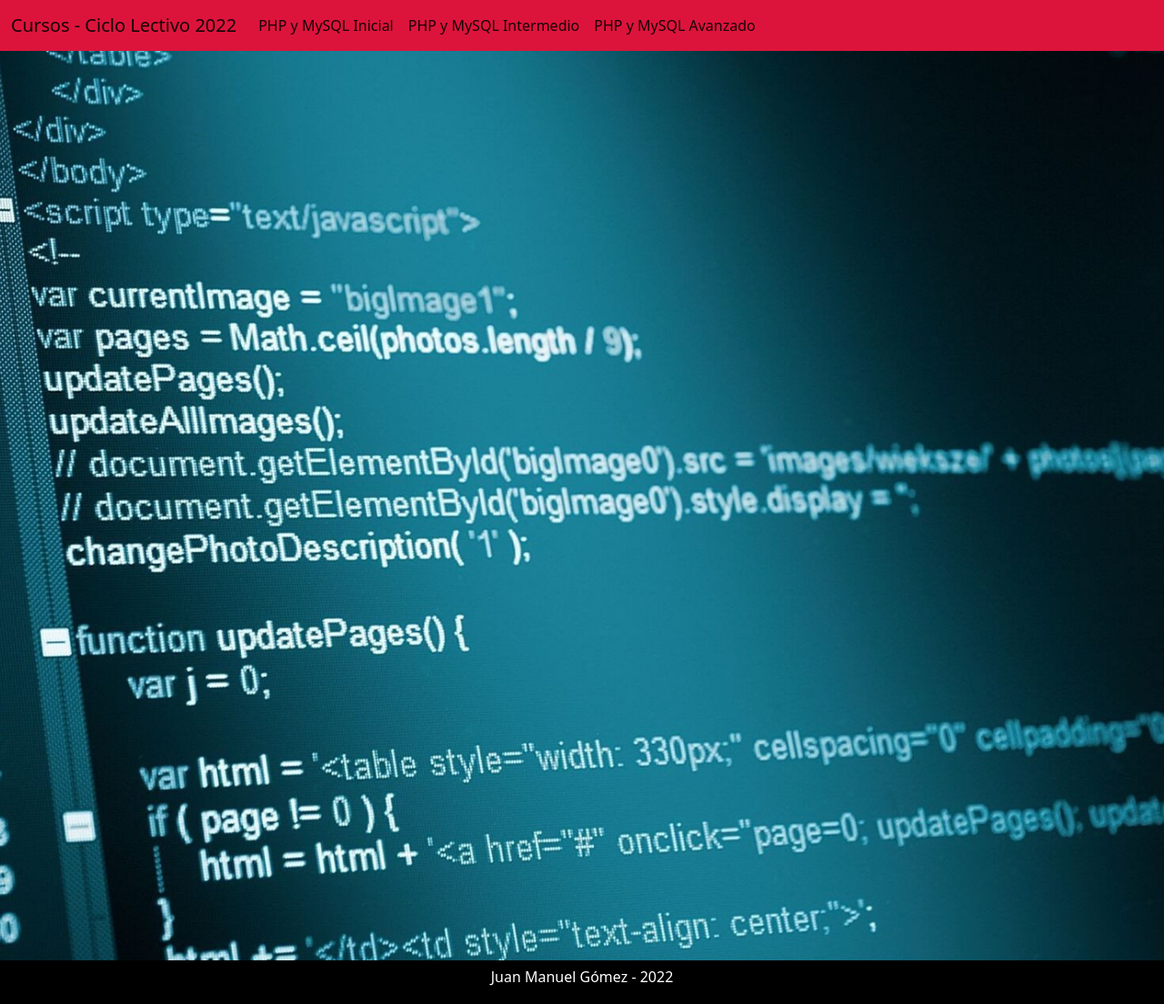
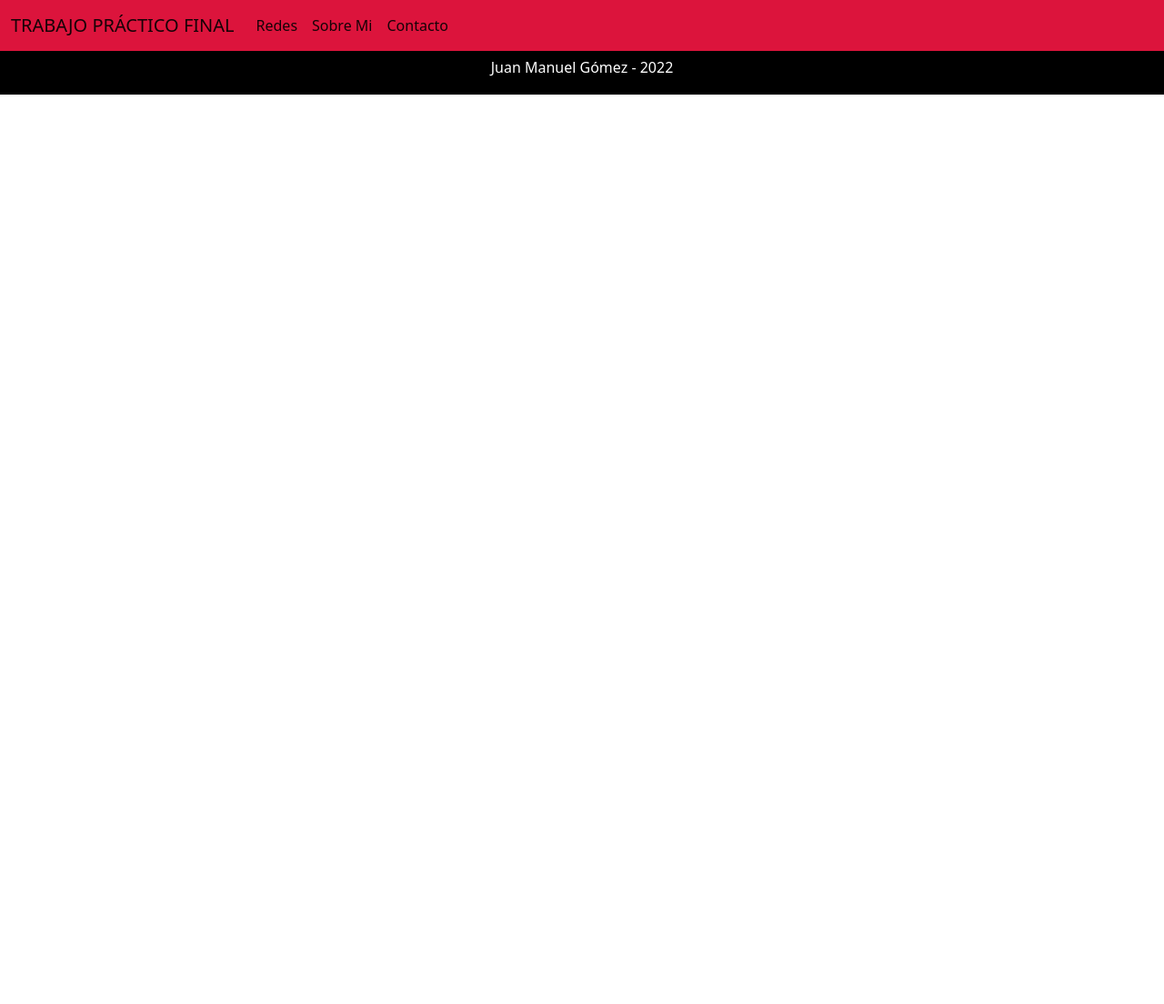
Before and after one commit to jmgomez89/modulo1, a PHP site: page /curso.php in a window 1280 px wide. Shown: the whole page at 91% size. After the commit the page ends 104 px from the top, so only its background shows below. Run offline with PHP 8.4, Linux system fonts and the light colour scheme.

Commit message:
contacto

```diff
--- a/curso.php
+++ b/curso.php
@@ -1,7 +1,7 @@
 <?php include('header.php') ?>
 
 
-    <section class="first-section" style="background-image: url(imagenes/php.jpg);">
+<div class="container-fluid first-section" style="background-image: url(imagenes/php.jpg);">
 
     <?php
 
@@ -26,7 +26,7 @@
     ?>
 
 
-    </section>
+</div>
 
 
 <?php include('footer.php') ?>
--- a/estilos/estilos.css
+++ b/estilos/estilos.css
@@ -7,14 +7,6 @@ nav {
     background-color: crimson;
     filter: opacity(70);
 
-}
-
-.first-section {
-    height: 125vh;
-    width: 100%;
-    background-position: center;
-    background-size: cover;
-    background-repeat: no-repeat;
 }
 
 .cards-container {
@@ -71,7 +63,7 @@ nav {
 .curso-container {
     background-color: transparent;
     width: 60%;
-    height: 80%;
+    height: 60%;
     margin: auto;
     display: flex;
     align-items: center;
@@ -87,7 +79,7 @@ nav {
 }
 
 .curso img {
-    width: 80%;
+    width: 70%;
     height: 55%;
     display: block;
     margin: 0 auto;
@@ -106,6 +98,11 @@ footer {
 footer p {
     text-align: center;
     color: white;
+}
+
+.formulario-contacto {
+    margin: 0 auto;
+    height: 100%;
 }
 
 @media (max-width: 1090px) {
--- a/header.php
+++ b/header.php
@@ -12,7 +12,7 @@
   <?php
 
         //cursos
-        const   CURSO = 'Cursos - Ciclo Lectivo 2022';
+        const   CICLO = 'TRABAJO PRÁCTICO FINAL';
 
         $phpIni = 'PHP y MySQL Inicial';
         $phpInter = 'PHP y MySQL Intermedio';
@@ -32,15 +32,15 @@
 
   <nav class="navbar navbar-expand-lg ">
         <div class="container-fluid">
-            <a class="navbar-brand" href="index.php"><?php echo CURSO ?> </a>
+            <a class="navbar-brand" href="index.php"><?php echo CICLO ?> </a>
             <button class="navbar-toggler" type="button" data-bs-toggle="collapse" data-bs-target="#navbarNavAltMarkup" aria-controls="navbarNavAltMarkup" aria-expanded="false" aria-label="Toggle navigation">
             <span class="navbar-toggler-icon"></span>
             </button>
             <div class="collapse navbar-collapse" id="navbarNavAltMarkup">
                 <div class="navbar-nav">
-                    <a class="nav-link active" aria-current="page" href="curso.php?curso=inicial"><?php echo $phpIni ?></a>
-                    <a class="nav-link active" href="curso.php?curso=intermedio"><?php echo $phpInter ?></a>
-                    <a class="nav-link active" href="curso.php?curso=avanzado"><?php echo $phpAvan ?></a>
+                    <a class="nav-link active" aria-current="page" href=#>Redes</a>
+                    <a class="nav-link active" href=#>Sobre Mi</a>
+                    <a class="nav-link active" href="contacto.php">Contacto</a>
                 </div>
             </div>
         </div>
--- a/index.php
+++ b/index.php
@@ -1,9 +1,7 @@
 <?php include('header.php') ?>
 
 
-    <section class="first-section" style="background-image: url(imagenes/php.jpg);">
-
-
+    <div class="container-fluid first-section" style="background-image: url(imagenes/php.jpg);">
 
         <div class="cards-container">
             <div class="card">
@@ -49,8 +47,8 @@
 
         </div>
 
+    </div>
 
-    </section>
 
 
     <?php include('footer.php') ?>
```
Also changed, not shown: contacto.php (added, +37 -0 lines).
